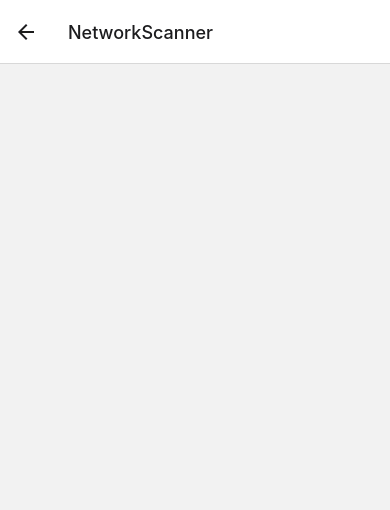
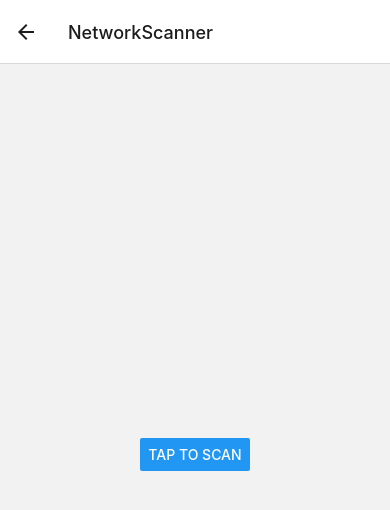
Before and after one commit to alegro91/Control-system-for-omnidrive-robot, a React Native app: screen /NetworkScanner in a window 390 px wide. Shown: the top 510 px of the page. Built offline with nearby package versions, Linux system fonts and the light colour scheme.

Commit message:
Added basic functionality for Network Scanner

```diff
--- a/src/components/NetworkScanner/index.js
+++ b/src/components/NetworkScanner/index.js
@@ -1,21 +1,92 @@
 import { useEffect, useState } from "react";
-import { View } from "react-native";
+import { Text, View, StyleSheet, Button } from "react-native";
 
 const NetworkScanner = ({ navigation }) => {
   const [devices, setDevices] = useState([]);
+  const [scanned, setScanned] = useState(false);
+
+  /*
+   * Test data for now until I can get the network scanner working.
+   * We should implement the set devices as its own model.
+   */
+  useEffect(() => {
+    setDevices([
+      {
+        address: "192.168.1.1",
+        port: "8890",
+        name: "Test Device 1",
+        id: "",
+        type: "",
+        model: "",
+        manufacturer: "",
+        mac: "93:93:93:93:93:93",
+        ip: "",
+        version: "",
+      },
+    ]);
+  }, []); // eslint-disable-line react-hooks/exhaustive-deps
+
+  /*
+   * This is the function that will scan the network for devices.
+   * It will need to be called from the button press.
+   */
+  const handleScanned = () => {
+    setScanned(true);
+  };
+
+  /**
+   * This is the view that will be rendered.
+   * It will show a button to scan the network.
+   * Once the network has been scanned, it will show a list of devices.
+   * The list of devices will be a list of buttons that will take you to the device page.
+   * The device page will show the device information and allow you to control the device.
+   */
   return (
     <>
-      {devices.length > 0 && (
-        <View>
+      {scanned ? (
+        <View style={styles.container}>
           {devices.map((device, index) => (
             <Text key={index}>
-              {device.address}:{device.port}
+              {device.name} - MAC({device.mac})
             </Text>
           ))}
+          <Button
+            title={"Tap to Scan again"}
+            onPress={() => handleScanned()}
+            style={styles.button}
+          />
+        </View>
+      ) : (
+        <View style={styles.container}>
+          <Button
+            title={"Tap to Scan"}
+            onPress={() => handleScanned()}
+            style={styles.button}
+          />
         </View>
       )}
     </>
   );
 };
 
+/**
+ * This is the style sheet for the view.
+ */
+const styles = StyleSheet.create({
+  container: {
+    flex: 1,
+    alignItems: "center",
+    justifyContent: "center",
+  },
+  camera: {
+    flex: 1,
+    alignSelf: "center",
+  },
+  closeButton: {
+    position: "absolute",
+    top: 0,
+    left: 0,
+  },
+});
+
 export default NetworkScanner;
--- a/src/screens/StartScreen/index.js
+++ b/src/screens/StartScreen/index.js
@@ -4,6 +4,10 @@ import Button from "../../components/Button";
 import QRScanner from "../../components/QRScanner";
 import styles from "./styles";
 
+/**
+ * @param {navigation}
+ * @returns StartScreen component with two buttons to navigate to QRScanner and NetworkScanner
+ */
 const StartScreen = ({ navigation }) => {
   return (
     <View style={styles.container}>
```
Also changed, not shown: src/components/QRScanner/index.js (+26 -0 lines).
